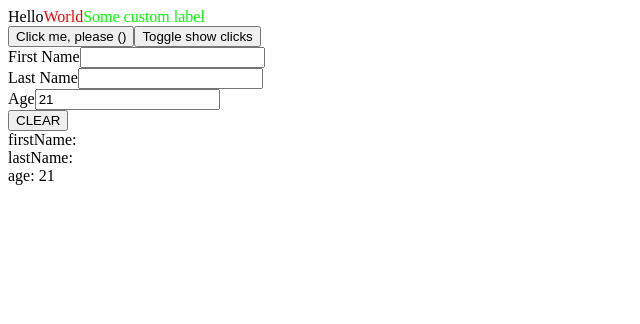
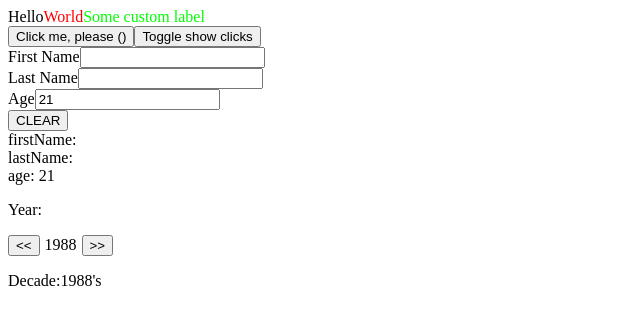
Before and after one commit to Korobkina-Tetiana/learn-react-hools, a React (Create React App) app: page / in a window 1280 px wide. Shown: the top 324 px of the page, without its empty margins (0-640 px from the left). Built offline with nearby package versions, Linux system fonts and the light colour scheme.

Commit message:
worked with customer hooks

```diff
--- /dev/null
+++ b/src/Chapter-3.js
@@ -0,0 +1,48 @@
+import { useState } from 'react';
+
+function useCounter(initialValue = 0, delta = 1) {
+    const [count, setCount] = useState(initialValue);
+
+    const increment = () => {
+        setCount(prevValue => prevValue + delta);
+    };
+    const decrement = () => {
+        setCount(prevValue => prevValue - delta);
+    };
+
+    return [count, increment, decrement];
+}
+
+export function YearsCounter ({ initialValue }) {
+    const [count, inc, dec] = useCounter(initialValue, 1);
+
+    return (
+        <div>
+            <p>Year:</p>
+            <div>
+                <button onClick={dec}>{'<<'}</button>
+                <span style={{ margin: 5 }}>{count}</span>
+                <button onClick={inc}>{'>>'}</button>
+            </div>
+        </div>
+    );
+}
+
+function DecadesCounter({ initialValue }) {
+    const [count, inc] = useCounter(initialValue, 10);
+
+    return (
+        <p>Decade:
+            <span onClick={inc}>{count}'s</span>
+        </p>
+    );
+}
+
+export function Example() {
+    return (
+        <div>
+            <YearsCounter initialValue={1988} />
+            <DecadesCounter initialValue={1988} />
+        </div>
+    );
+}
--- a/src/index.js
+++ b/src/index.js
@@ -3,6 +3,7 @@ import ReactDOM from 'react-dom/client';
 import { HelloWorld } from './HelloWorld';
 import { Clicker } from './Chapter-1';
 import { FormExample } from './Chapter-2';
+import { Example } from './Chapter-3';
 
 const RED = '#F00';
 
@@ -12,5 +13,6 @@ root.render(
     <HelloWorld color={RED} />
     <Clicker />
     <FormExample />
+    <Example />
   </React.StrictMode>
 );
```
